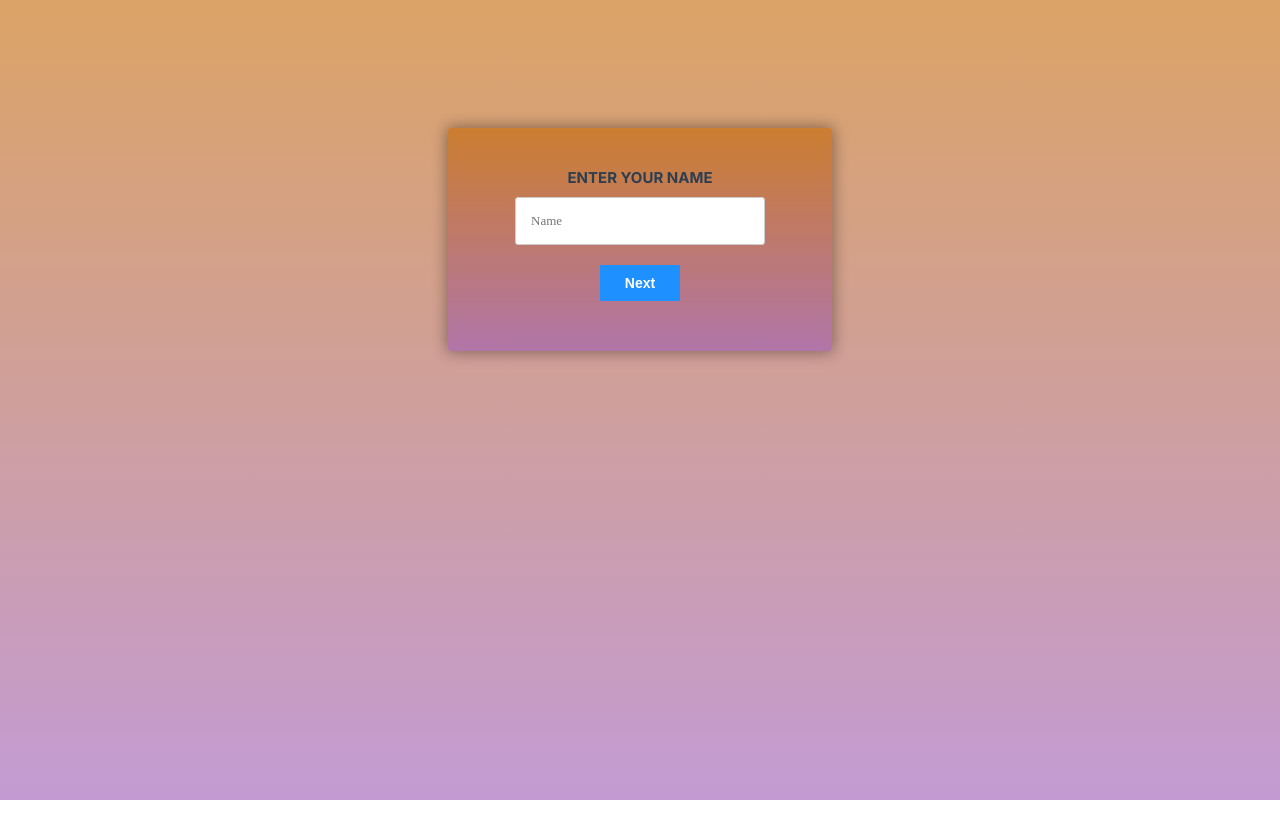
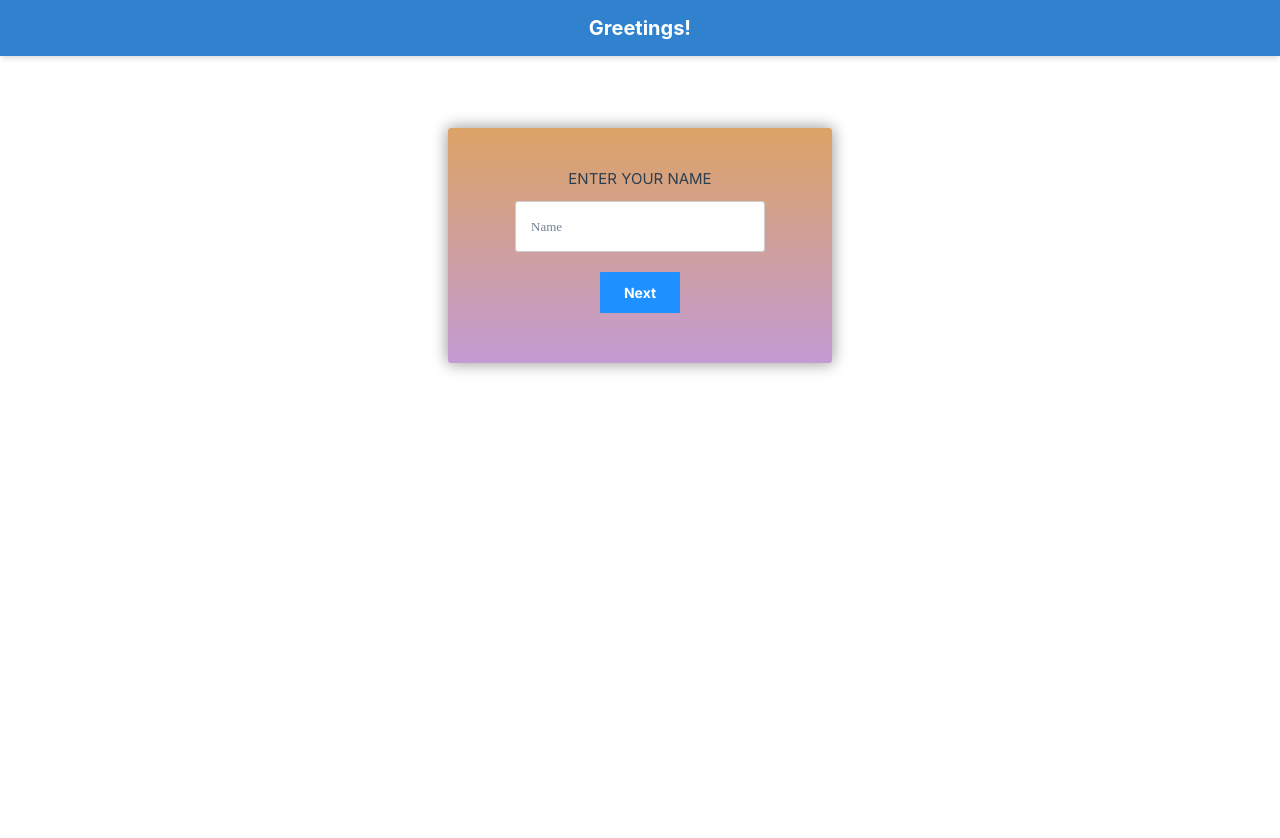
Before and after one commit to NineBit-Computing/next-chakra, a Next.js app: page / in a window 1280 px wide. Shown: the top 838 px of the page. Before the commit the page ends 800 px from the top, so only its background shows below. Built offline with nearby package versions, Linux system fonts and the light colour scheme.

Commit message:
Chakra UI integrated

```diff
--- /dev/null
+++ b/apolloclient.js
@@ -0,0 +1,10 @@
+import { ApolloClient, InMemoryCache } from "@apollo/client";
+
+const createApolloClient = () => {
+  return new ApolloClient({
+    uri: "https://graphqlzero.almansi.me/api",
+    cache: new InMemoryCache(),
+  });
+};
+
+export default createApolloClient;
--- a/package.json
+++ b/package.json
@@ -15,7 +15,8 @@
     "@emotion/react": "^11.11.3",
     "@emotion/styled": "^11.11.0",
     "@types/react-router-dom": "^5.3.3",
-    "framer-motion": "^11.0.5",
+    "apollo-client": "^2.6.10",
+    "framer-motion": "^11.0.6",
     "graphql": "^16.8.1",
     "graphql-request": "^6.1.0",
     "next": "^14.1.0",
--- /dev/null
+++ b/src/app/component/Toolbar.tsx
@@ -0,0 +1,32 @@
+import React from 'react'
+
+import { Flex, Heading, Box } from "@chakra-ui/react";
+
+function Toolbar() {
+  return (
+    <>
+      <Flex
+        align="center"
+        justify="center"
+        bg="blue.500"
+        p={4}
+        boxShadow="md"
+        position="fixed"
+        top={0}
+        left={0}
+        right={0}
+        zIndex={999}
+        width="100%"
+      >
+        <Heading size="md" color="white">
+        Greetings!
+        </Heading>
+      </Flex>
+      <Box marginTop="60px"> {/* Adjust top margin to fit the height of your toolbar */}
+        {/* Your content here */}
+      </Box>
+    </>
+  );
+}
+
+export default Toolbar;
--- a/src/app/component/WelcomePage.css
+++ b/src/app/component/WelcomePage.css
@@ -5,8 +5,8 @@ html {
 	/*Image only BG fallback*/
 
 	/*background = gradient + image pattern combo*/
-	background:
-		linear-gradient(rgba(196, 102, 0, 0.6), rgba(155, 89, 182, 0.6));
+	/* background: */
+		/* linear-gradient(rgba(196, 102, 0, 0.6), rgba(155, 89, 182, 0.6)); */
 }
 body {
 	font-family: montserrat, arial, verdana;
--- /dev/null
+++ b/src/app/landingpage/Table.tsx
@@ -0,0 +1,38 @@
+import { gql } from "@apollo/client";
+import createApolloClient from "../../../apolloclient";
+
+export default async function Table() {
+  const client = createApolloClient();
+  const { data } = await client.query({
+    query: gql`
+      query posts($options: PageQueryOptions) {
+        posts(options: $options) {
+          data {
+            id
+            title
+          }
+          meta {
+            totalCount
+          }
+        }
+      }
+    `,
+  });
+
+  return (
+    <div className="information-page">
+      <h1>-- Post Details --</h1>
+      <div>
+        <h3>Posts go here</h3>
+        <div>
+          {data.posts.data.map((post: any) => (
+            <div key={post.id}>
+              <h4>{post.title}</h4>
+              <p>ID: {post.id}</p>
+            </div>
+          ))}
+        </div>
+      </div>
+    </div>
+  );
+}
--- /dev/null
+++ b/src/app/landingpage/loading.tsx
@@ -0,0 +1,16 @@
+import { Spinner, Center, Spacer } from "@chakra-ui/react";
+import React from "react";
+
+const Loading = () => {
+  return (
+    <Center h="100vh">
+      <div>
+        <Spinner size="xl"/>
+        <Spacer />
+        Loading...
+      </div>
+    </Center>
+  );
+};
+
+export default Loading;
--- a/src/app/landingpage/page.tsx
+++ b/src/app/landingpage/page.tsx
@@ -2,6 +2,7 @@
 import {useRouter} from 'next/navigation'
 import React from 'react';
 import withAuth from '../withAuth';
+import Table from './Table';
 
 
 const LandingPage =() => {
@@ -9,6 +10,7 @@ const LandingPage =() => {
   return (
     <div>
       <h1>Welcome to the Protected Page!</h1>
+      <Table/>
       {/* Add your landing page content here */}
     </div>
   );
--- a/src/app/layout.tsx
+++ b/src/app/layout.tsx
@@ -1,6 +1,8 @@
 import type { Metadata } from "next";
 import { Inter } from "next/font/google";
 import "./globals.css";
+import Toolbar from "./component/Toolbar";
+import { ChakraProvider } from "@chakra-ui/react";
 
 const inter = Inter({ subsets: ["latin"] });
 
@@ -16,7 +18,15 @@ export default function RootLayout({
 }>) {
   return (
     <html lang="en">
-      <body className={inter.className}>{children}</body>
+
+      <body className={inter.className}>
+        <ChakraProvider>
+        <Toolbar/>
+        <div>
+        {children}
+        </div>
+        </ChakraProvider>
+      </body>
     </html>
   );
 }
--- a/src/app/pages/_app.tsx
+++ /dev/null
@@ -1,18 +0,0 @@
-// pages/_app.tsx
-import { ApolloProvider, ApolloClient, InMemoryCache } from '@apollo/client';
-import type { AppProps } from 'next/app';
-
-const client = new ApolloClient({
-  uri: 'YOUR_GRAPHQL_ENDPOINT', // Replace with your GraphQL endpoint
-  cache: new InMemoryCache(),
-});
-
-function MyApp({ Component, pageProps }: AppProps) {
-  return (
-    <ApolloProvider client={client}>
-      <Component {...pageProps} />
-    </ApolloProvider>
-  );
-}
-
-export default MyApp;
--- a/src/app/pages/queries.tsx
+++ /dev/null
@@ -1,11 +0,0 @@
-import { gql } from '@apollo/client';
-
-export const GET_USERS = gql`
-  query GetUsers {
-    users {
-      id
-      name
-      email
-    }
-  }
-`;
```
Also changed, not shown: 2 other files (tests, documents, lock files or other folders).
